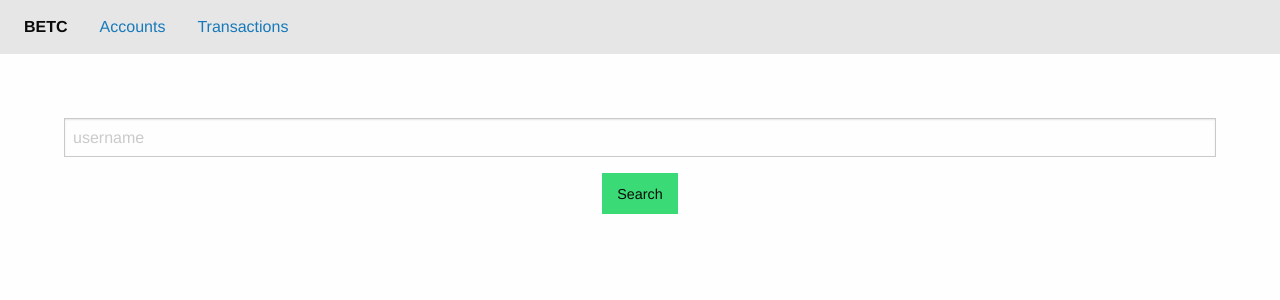
After one commit to ujjwal-kr/betcoin, a Flask app: page /transactions in a window 1280 px wide. The commit adds this page. Shown: the top 300 px of the page. Run offline with Flask 2, Linux system fonts and the light colour scheme; some libraries are stand-ins or nearby versions.

Commit message:
add transations search

```diff
--- a/app/routes.py
+++ b/app/routes.py
@@ -114,6 +114,17 @@ def send():
             return redirect("/accounts/"+reciever.username)
     except: return "Try Again"
 
+@app.route("/transactions", methods=['GET', 'POST'])
+def transactions():
+    if request.method == 'GET':
+        return render_template("transactions.html")
+    if request.method == 'POST':
+        username = request.form.get("username")
+        try:
+            wallet = Wallet.query.filter_by(username=username).first()
+            return redirect("/transactions/"+username)
+        except: return "User not found"
+
 @app.route("/transactions/<username>", methods=["GET"])
 def transaction(username):
     try:
--- a/app/templates/index.html
+++ b/app/templates/index.html
@@ -29,7 +29,7 @@
             <ul class="dropdown menu" data-dropdown-menu>
                 <li id="logo" class="menu-text">BETC</li>
                 <li><a href="/accounts">Accounts</a></li>
-                <li><a href="#">Transactions</a></li>
+                <li><a href="/transactions">Transactions</a></li>
             </ul>
         </div>
     </div>
--- /dev/null
+++ b/app/templates/transactions.html
@@ -0,0 +1,15 @@
+{% extends "index.html" %}
+
+{% block title %} Transactions {% endblock %}
+
+{% block content %}
+
+<div style="width: 100%; padding: 4rem; text-align:center">
+    <form method="POST" action="/transactions">
+        <input name="username" type="text" placeholder="username">
+        <button type="submit" class="success button">Search</button>
+    </form>
+</div>
+
+
+{% endblock %}
```
